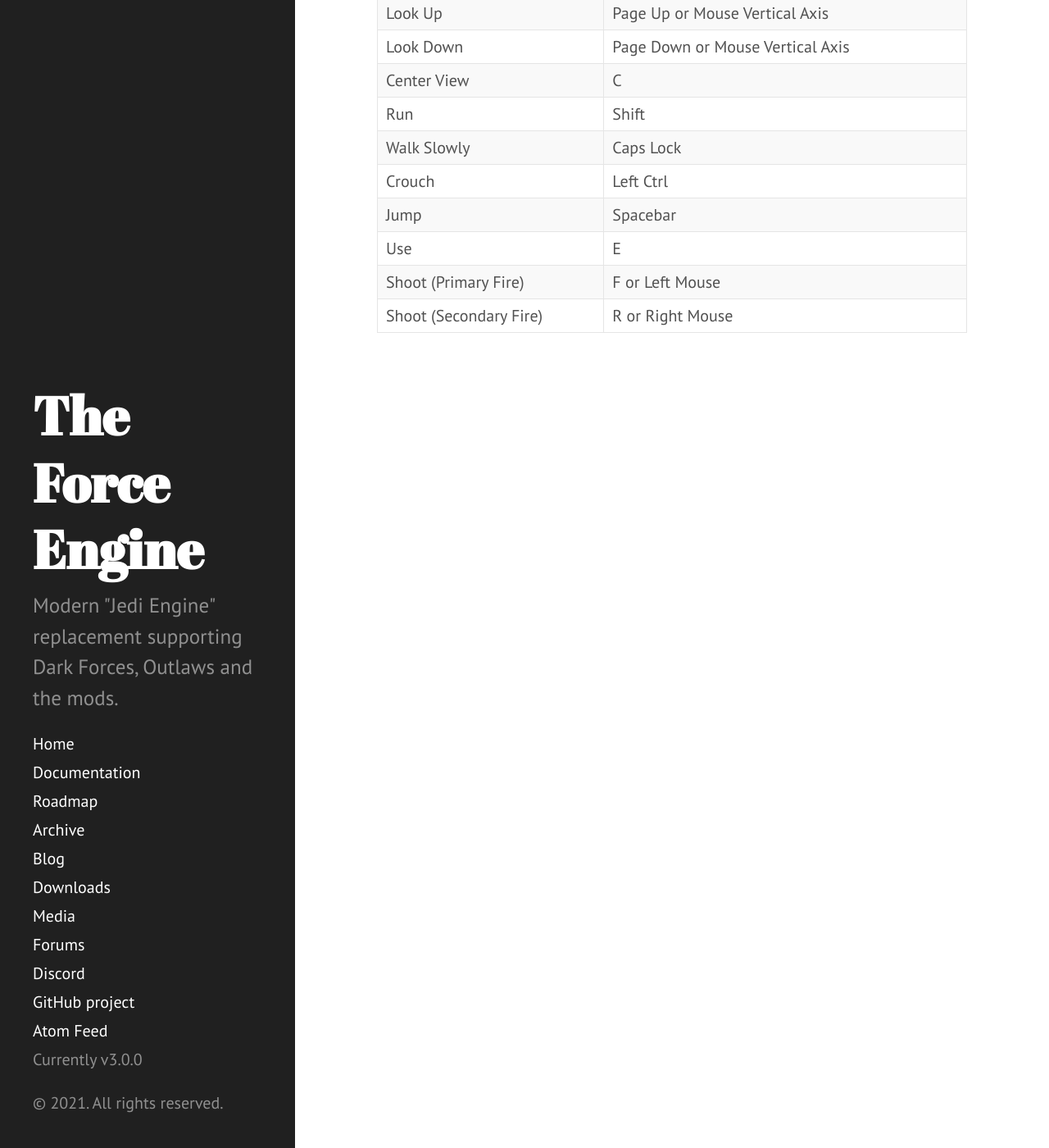
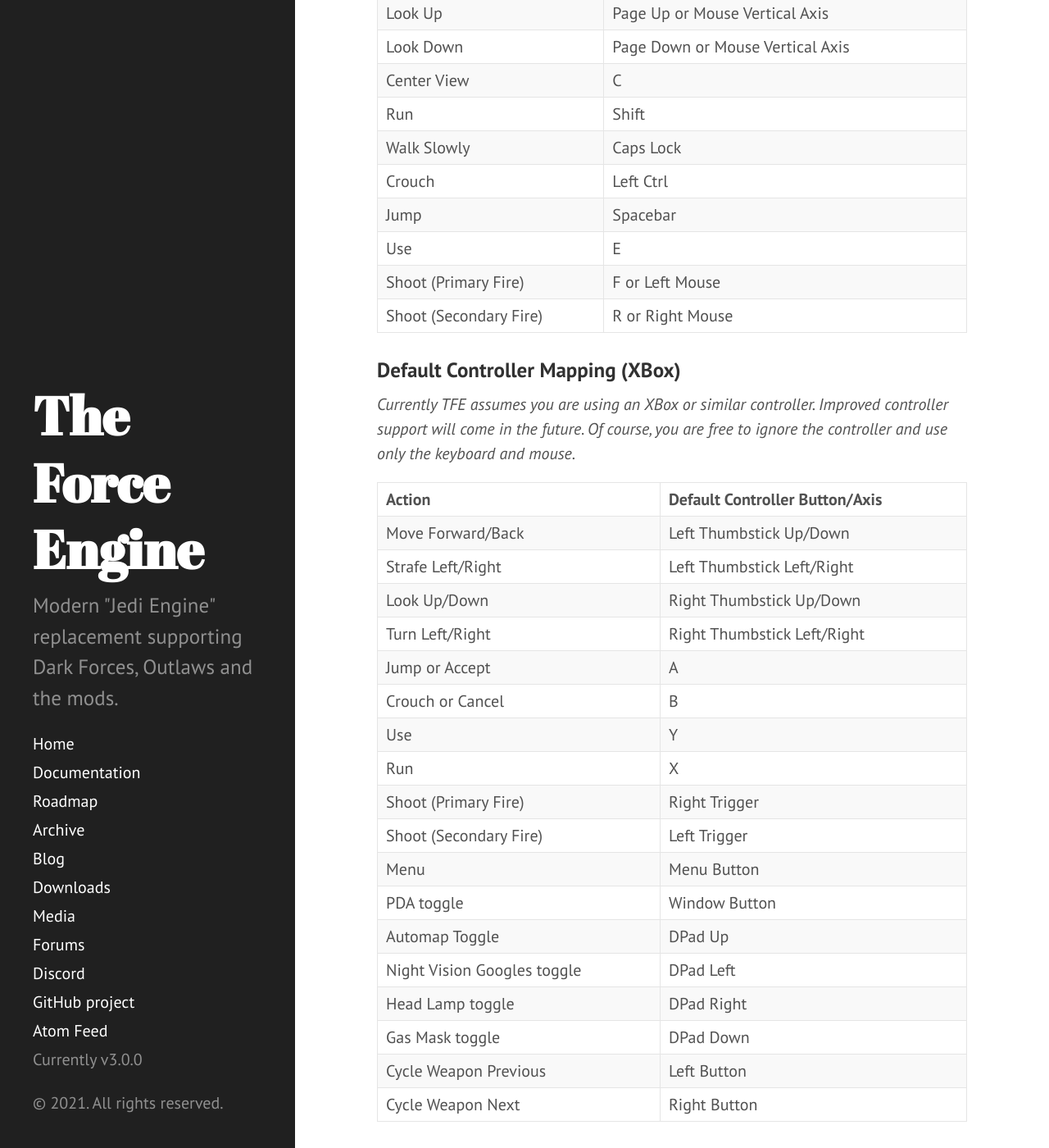
Before and after one commit to TheForceEngine/TheForceEngine.github.io, a Jekyll site: the page built from Manual/Manual.md, in a window 1280 px wide and 1400 px high, scrolled down 2570 px. Shown: the whole window at 82% size. Built offline with Jekyll 4.4.1, drawn with Linux system fonts in a browser that asks for light colours.

Commit message:
Update Manual.md

```diff
--- a/Manual/Manual.md
+++ b/Manual/Manual.md
@@ -80,3 +80,27 @@
 | Use | E |
 | Shoot (Primary Fire) | F or Left Mouse |
 | Shoot (Secondary Fire) | R or Right Mouse |
+
+### Default Controller Mapping (XBox)
+_Currently TFE assumes you are using an XBox or similar controller. Improved controller support will come in the future. Of course, you are free to ignore the controller and use only the keyboard and mouse._
+
+| Action | Default Controller Button/Axis |
+|:-------|:-------------------------------|
+| Move Forward/Back | Left Thumbstick Up/Down |
+| Strafe Left/Right | Left Thumbstick Left/Right |
+| Look Up/Down | Right Thumbstick Up/Down |
+| Turn Left/Right | Right Thumbstick Left/Right |
+| Jump or Accept | A |
+| Crouch or Cancel | B |
+| Use | Y |
+| Run | X |
+| Shoot (Primary Fire) | Right Trigger |
+| Shoot (Secondary Fire) | Left Trigger |
+| Menu | Menu Button |
+| PDA toggle | Window Button |
+| Automap Toggle | DPad Up |
+| Night Vision Googles toggle | DPad Left |
+| Head Lamp toggle | DPad Right |
+| Gas Mask toggle | DPad Down |
+| Cycle Weapon Previous | Left Button |
+| Cycle Weapon Next | Right Button |
```
